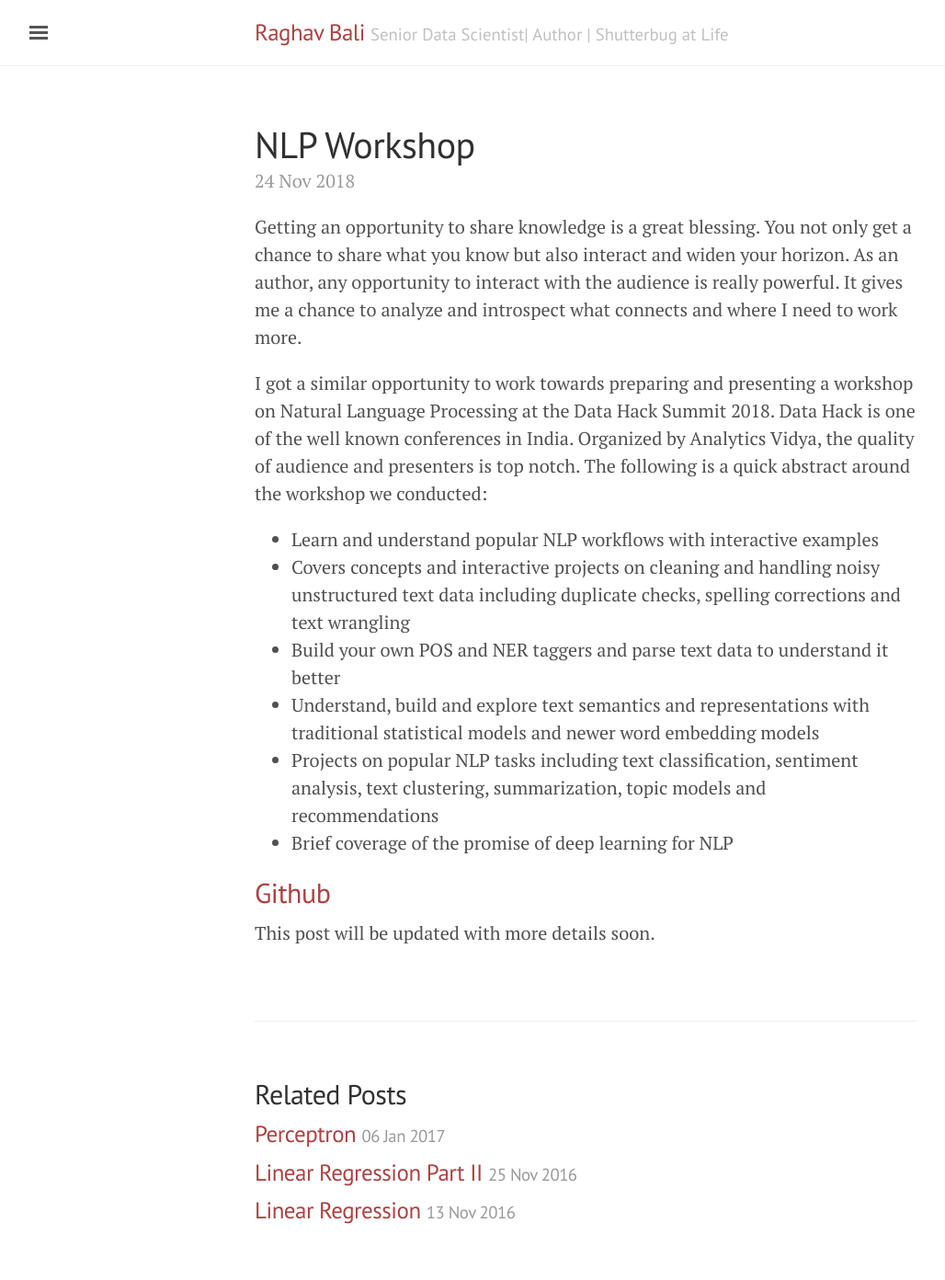
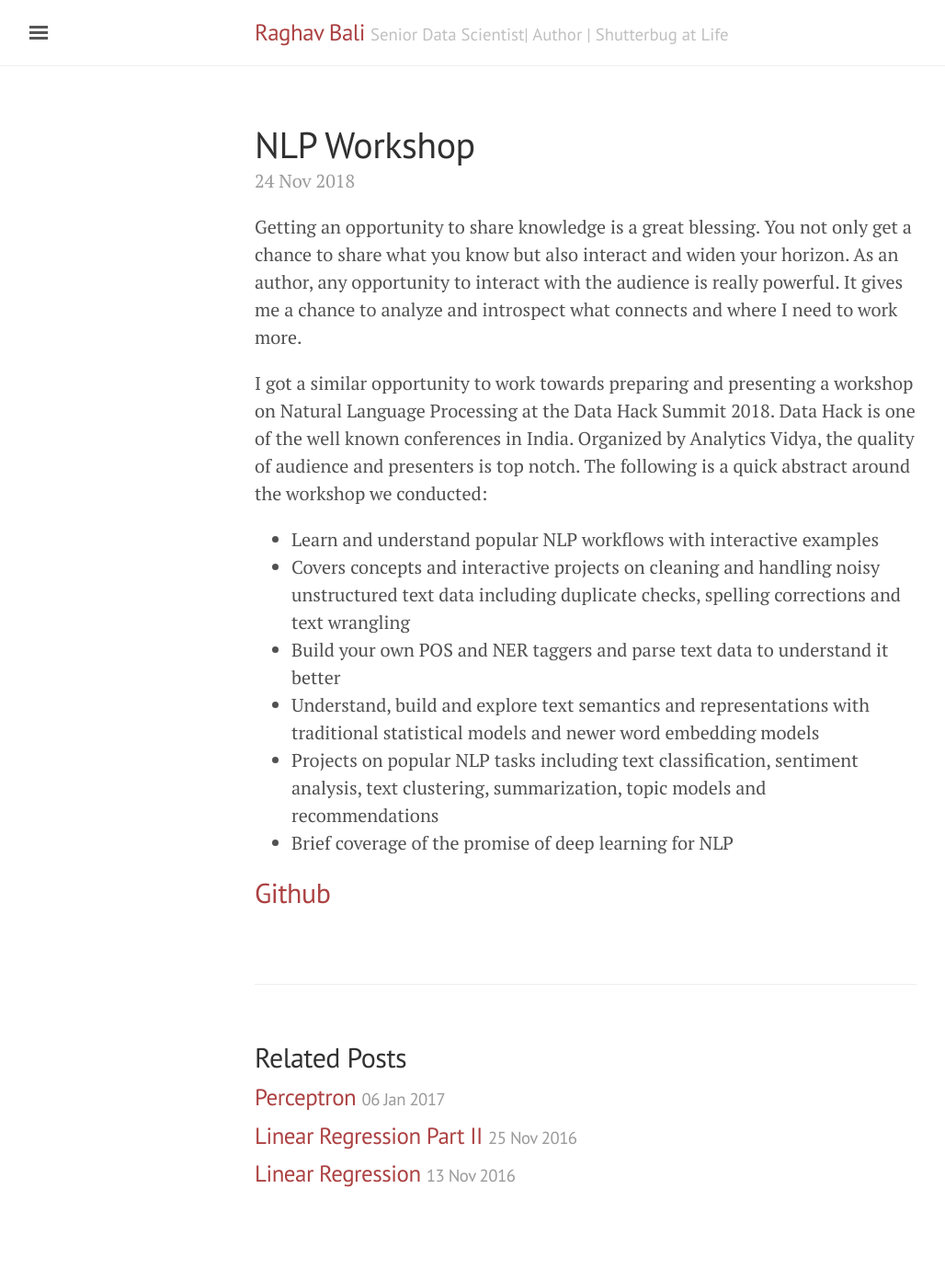
Before and after one commit to raghavbali/raghavbali.github.io, a Jekyll site: the page built from _posts/2018-11-24-nlpworkshop.markdown, in a window 1280 px wide. Shown: the whole page at 92% size, without its empty margins (3-1031 px from the left). Built offline with Jekyll 4.4.1, drawn with Linux system fonts in a browser that asks for light colours; after the commit the page ends 1352 px from its top, so only the background shows below that.

Commit message:
Minor update to post

```diff
--- a/_posts/2018-11-24-nlpworkshop.markdown
+++ b/_posts/2018-11-24-nlpworkshop.markdown
@@ -19,4 +19,3 @@ I got a similar opportunity to work towards preparing and presenting a workshop
 
 [Github](https://github.com/dipanjanS/nlp_workshop_dhs18#workshop--datahack-summit-2018)
 ---
-This post will be updated with more details soon.
```
